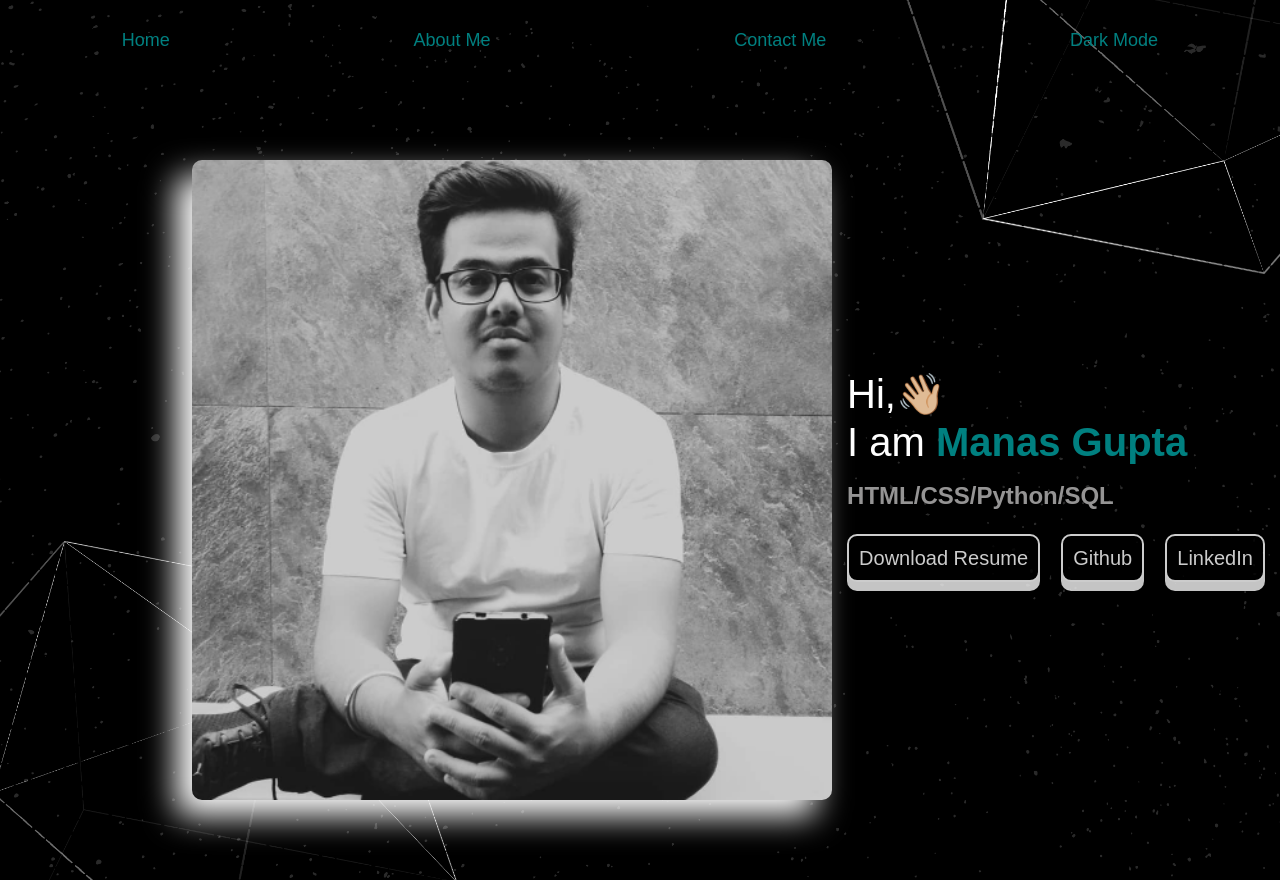
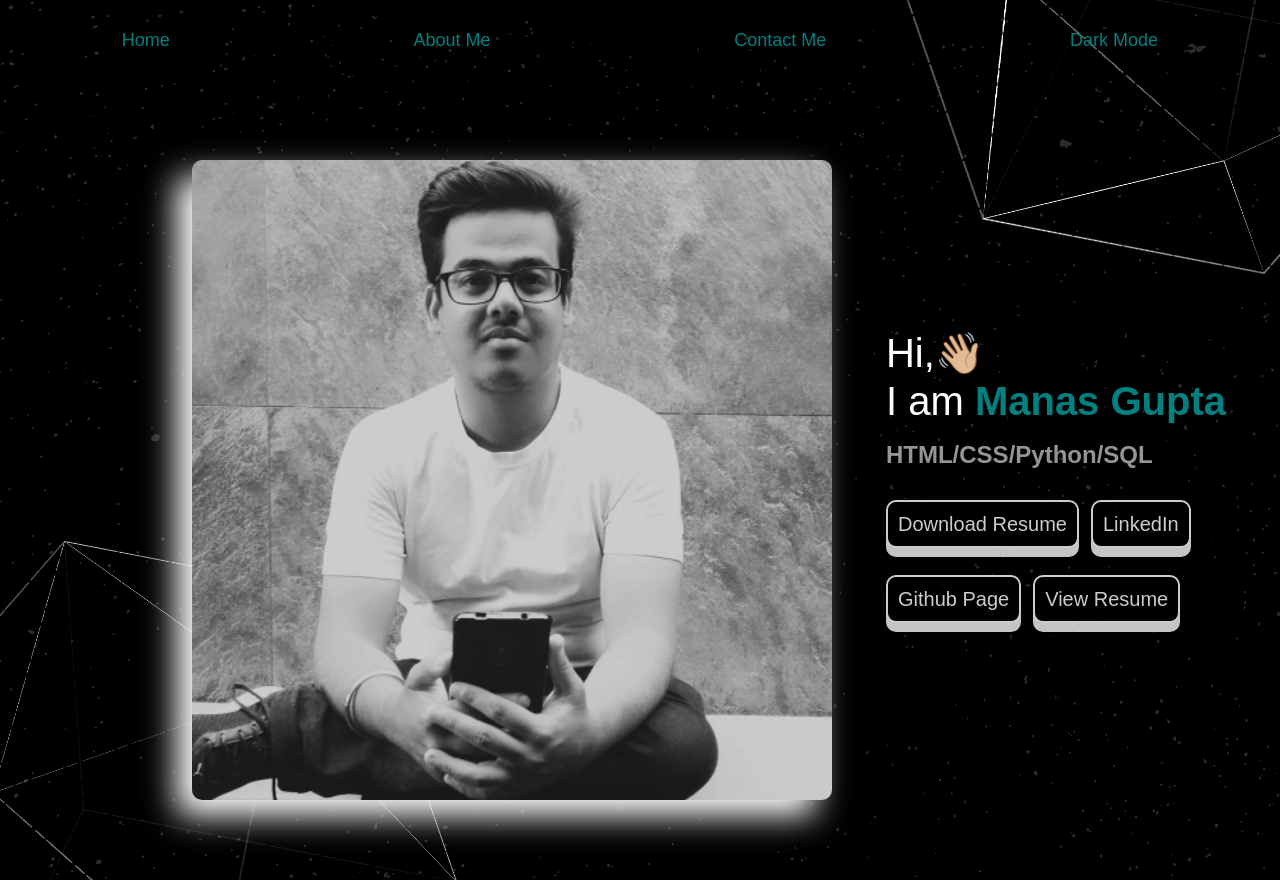
Before and after one commit to ManaasGupta/portfolio_website, a Flask app: page / in a window 1280 px wide. Shown: the top 883 px of the page. Run offline with Flask 3, Linux system fonts and the light colour scheme; some libraries are stand-ins or nearby versions.

Commit message:
Modified alignment of buttons

```diff
--- a/static/style.css
+++ b/static/style.css
@@ -81,7 +81,6 @@ span {
   background-color: #000000;
   color: white;
   padding: 10px;
-  margin-top: 20px;
   border: #ffffff solid 2px;
   box-shadow: 0 9px whitesmoke;
   opacity: 0.8;
@@ -210,3 +209,19 @@ img:hover {
 .dark-mode #backToTopBtn {
   background-color: #212124;
 }
+.buttons{
+  display: flex;
+  flex-direction: column;
+  gap:0.5em;
+  margin-top: 0.5em;
+}
+.resume_button{
+  display: flex;
+  flex-direction: row;
+  gap:0.3em;
+}
+.link_button{
+  display: flex;
+  flex-direction: row;
+  gap:0.3em;
+}
--- a/templates/index.html
+++ b/templates/index.html
@@ -28,13 +28,13 @@
 
 <body id="body">
     <script>
-        document.addEventListener("DOMContentLoaded", function() {
+        document.addEventListener("DOMContentLoaded", function () {
             // Previous JavaScript code (smooth scrolling) goes here
 
             const backToTopBtn = document.getElementById("backToTopBtn");
 
             // Show/hide the "Back to Top" button based on the user's scroll position
-  window.addEventListener("scroll", function() {
+            window.addEventListener("scroll", function () {
                 if (window.pageYOffset > 200) {
                     // If the user has scrolled down more than 300 pixels, show the button
                     backToTopBtn.style.display = "block";
@@ -45,7 +45,7 @@
             });
 
             // Scroll to the top of the page when the button is clicked
-  backToTopBtn.addEventListener("click", function() {
+            backToTopBtn.addEventListener("click", function () {
                 const startPosition = window.pageYOffset;
                 const distance = 0 - startPosition;
                 const duration = 10; // Adjust the duration (in milliseconds) as desired
@@ -72,8 +72,8 @@
             });
         });
     </script>
-    <button id="backToTopBtn" title="Back to Top"><img class="icon"
-        src="static\up_arrow.png" alt="GITHUB icon"></button>
+    <button id="backToTopBtn" title="Back to Top"><img class="icon" src="static\up_arrow.png"
+            alt="GITHUB icon"></button>
 
     <script src="script.js"></script>
     <div class="mainContent">
@@ -92,13 +92,21 @@
             <div class="col2">
                 <h1 class="frank">Hi,👋🏼<br /> I am <span>Manas Gupta</span><br />
                     <span class="text_span">HTML/CSS/Python/SQL</span><br />
+                    <div class="buttons">
+                        <div class="resume_button">
                             <a href="static\Manas_Resume_New.pdf" download target="_blank" class='button'><button
                                     class="resume">Download
                                     Resume</button></a>
-                    <a href="https://github.com/ManaasGupta" target="_blank" class='button'
-                        style="margin-left: 10px;"><button class="resume">Github</button></a>
-                    <a href="https://www.linkedin.com/in/manas-gupta-55878516a/" class='button' target="_blank"
-                        style="margin-left: 10px;"><button class="resume">LinkedIn</button></a>
+                            <a href="https://www.linkedin.com/in/manas-gupta-55878516a/" class='button'
+                                target="_blank"><button class="resume">LinkedIn</button></a>
+                        </div>
+                        <div class="link_button">
+                            <a href="https://github.com/ManaasGupta" target="_blank" class='button'><button
+                                    class="resume">Github Page</button></a>
+                            <a href="static\Manas_Resume_New.pdf" target="_blank"><button class="resume">View
+                                    Resume</button></a>
+                        </div>
+                    </div>
                 </h1>
             </div>
         </main>
```
Lines whose indentation alone changed are shown as unchanged.
